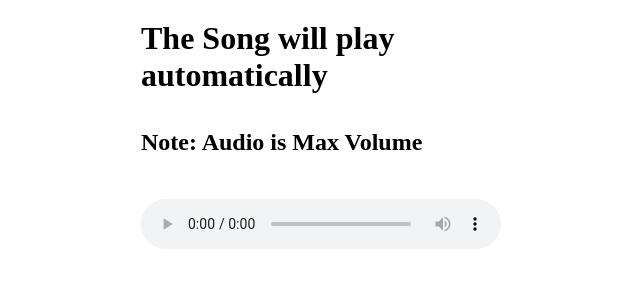
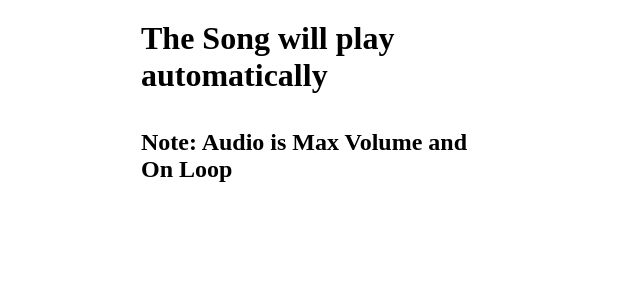
Before and after one commit to jrmysid/jrmysid.github.io, a plain HTML site: page RandomSong.html in a window 1280 px wide. Shown: the whole page, without its empty margins (317-957 px from the left). Drawn offline with Linux system fonts and the light colour scheme.

Commit message:
Update RandomSong.html

```diff
--- a/RandomSong.html
+++ b/RandomSong.html
@@ -9,8 +9,8 @@
 <body>
 	<h1 id="RSH1a">The Song will play automatically</h1>
 	<br>
-	<h2 id="RSH2a">Note: Audio is Max Volume</h2>
-   <audio controls autoplay loop>
+	<h2 id="RSH2a">Note: Audio is Max Volume and On Loop</h2>
+   <audio autoplay loop>
        <source src="audio/dxnnyfxntom_the_grinch.mp3" type="audio/mpeg"/>
    </audio>
 </body>
```
